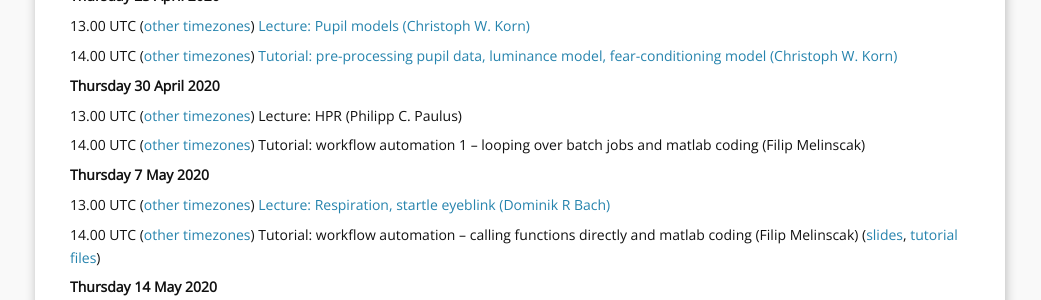
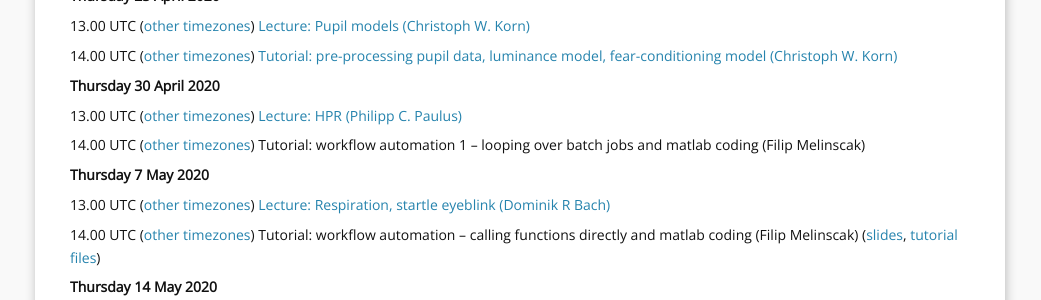
Before and after one commit to bachlab/PsPM, a Jekyll site: the page built from courses.markdown, in a window 1280 px wide and 900 px high, scrolled down 582 px. Shown: the part 154-454 px from the top of the window, without its empty margins (120-1161 px from the left). Built offline with Jekyll 4.4.1, drawn with Linux system fonts in a browser that asks for light colours; part of the change alters nothing that is shown.

```diff
--- a/courses.markdown
+++ b/courses.markdown
@@ -42,8 +42,7 @@ In the following course program, clickable links to each course day will appear
 
 **Thursday 30 April 2020**
 
-13.00 UTC ([other timezones](https://www.timeanddate.com/worldclock/fixedtime.html?iso=20200430T1300)) Lecture: HPR (Philipp C. Paulus)
-
+13.00 UTC ([other timezones](https://www.timeanddate.com/worldclock/fixedtime.html?iso=20200430T1300)) [Lecture: HPR (Philipp C. Paulus)](https://tube.switch.ch/videos/7fdd2a18)
 
 14.00 UTC ([other timezones](https://www.timeanddate.com/worldclock/fixedtime.html?iso=20200430T1400)) Tutorial: workflow automation 1 – looping over batch jobs and matlab coding (Filip Melinscak)
 
@@ -108,9 +107,12 @@ All course webcasts are hosted on our [SwitchTube channel](https://tube.switch.c
 
 * **05 Heart period models:** [Slides](http://bachlab.org/05_hpr_paulus) (Philipp C. Paulus)
 
+<iframe width="640" height="360" src="https://tube.switch.ch/embed/7fdd2a18" frameborder="0" webkitallowfullscreen mozallowfullscreen allowfullscreen></iframe>
+
 * **06 Respiration & startle eye blink models:** [Slides](http://bachlab.org/06_rar_sebr_bach) (Dominik R. Bach)
 
 <iframe width="640" height="360" src="https://tube.switch.ch/embed/00cf2b02" frameborder="0" webkitallowfullscreen mozallowfullscreen allowfullscreen></iframe>
+
 * **07 Measuring fear conditioning with PsPM:** [Slides](http://bachlab.org/07_fear_conditioning_xia)
 
 <iframe width="640" height="360" src="https://tube.switch.ch/embed/debe5229" frameborder="0" webkitallowfullscreen mozallowfullscreen allowfullscreen></iframe>
```
